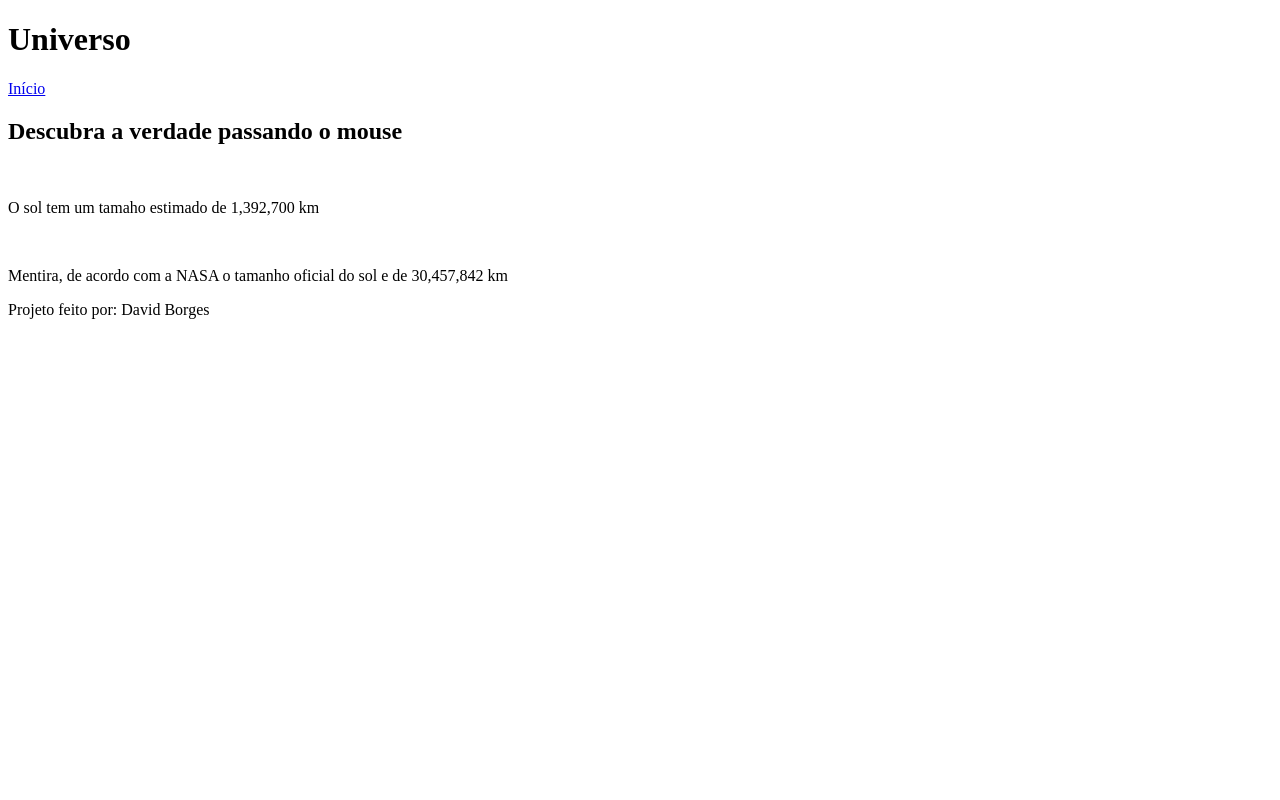
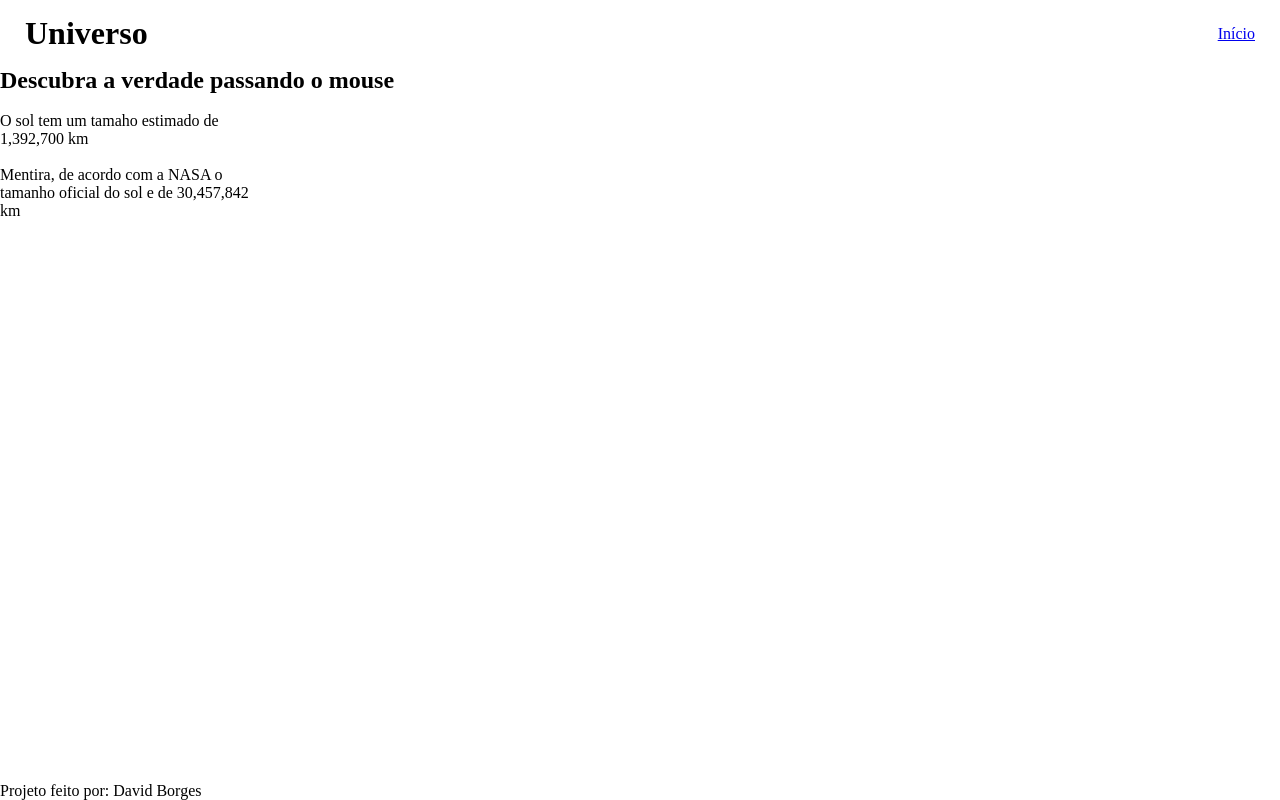
Before and after one commit to borgessilvadavid-ui/flashcard2026, a plain HTML site: page index.html in a window 1280 px wide. Drawn offline with Linux system fonts and the light colour scheme.

Commit message:
aula 1506

```diff
--- a/index.html
+++ b/index.html
@@ -3,10 +3,11 @@
 <head>
     <meta charset="UTF-8">
     <meta name="viewport" content="width=device-width, initial-scale=1.0">
+    <link rel="stylesheet" href="style.css">
     <title>Flashcard</title>
 </head>
 <body>
-    <header>
+    <header class="cabecalho">
         <h1>Universo</h1>
         <nav>
             <a href="#">Início</a>
@@ -14,13 +15,13 @@
     </header>
     <main>
         <h2>Descubra a verdade passando o mouse</h2>
-        <article>
-            <div>
-                <div>
+        <article class="cartao">
+            <div class="cartao-interno">
+                <div class="cartao-frente">
                     <img src="">
                     <p>O sol tem um tamaho estimado de 1,392,700 km</p>
                 </div>
-                        <div>
+                        <div class="cartao-verso">
                             <img src="">
                             <p>Mentira, de acordo com a NASA o tamanho oficial do sol e de 30,457,842 km</p>
                         </div>
--- a/style.css
+++ b/style.css
@@ -5,4 +5,28 @@
 
 .cabecalho {
     padding: 15px 25px;
+    display:flex;
+    justify-content: space-between;
+    align-items: center;
 }
+
+.cartao{
+    width: 260px;
+    height:  200px;
+
+}
+
+.cartao-imagem {
+    width: 100px;
+    border-radius: 10px;
+}
+
+body{
+    display: flex;
+    flex-direction: column;
+    min-height: 100vh;
+}
+
+main {
+    flex: 1;
+}
```
